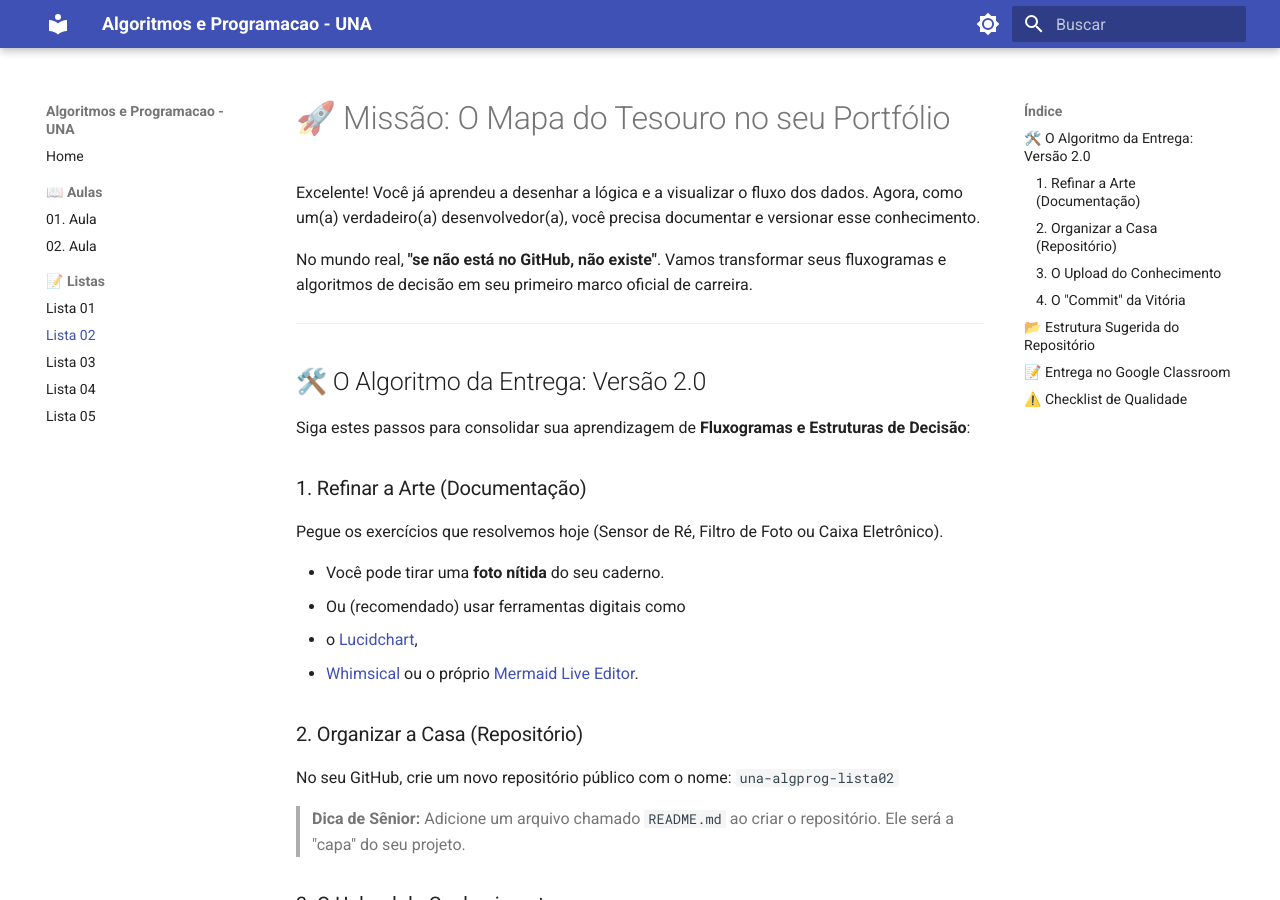
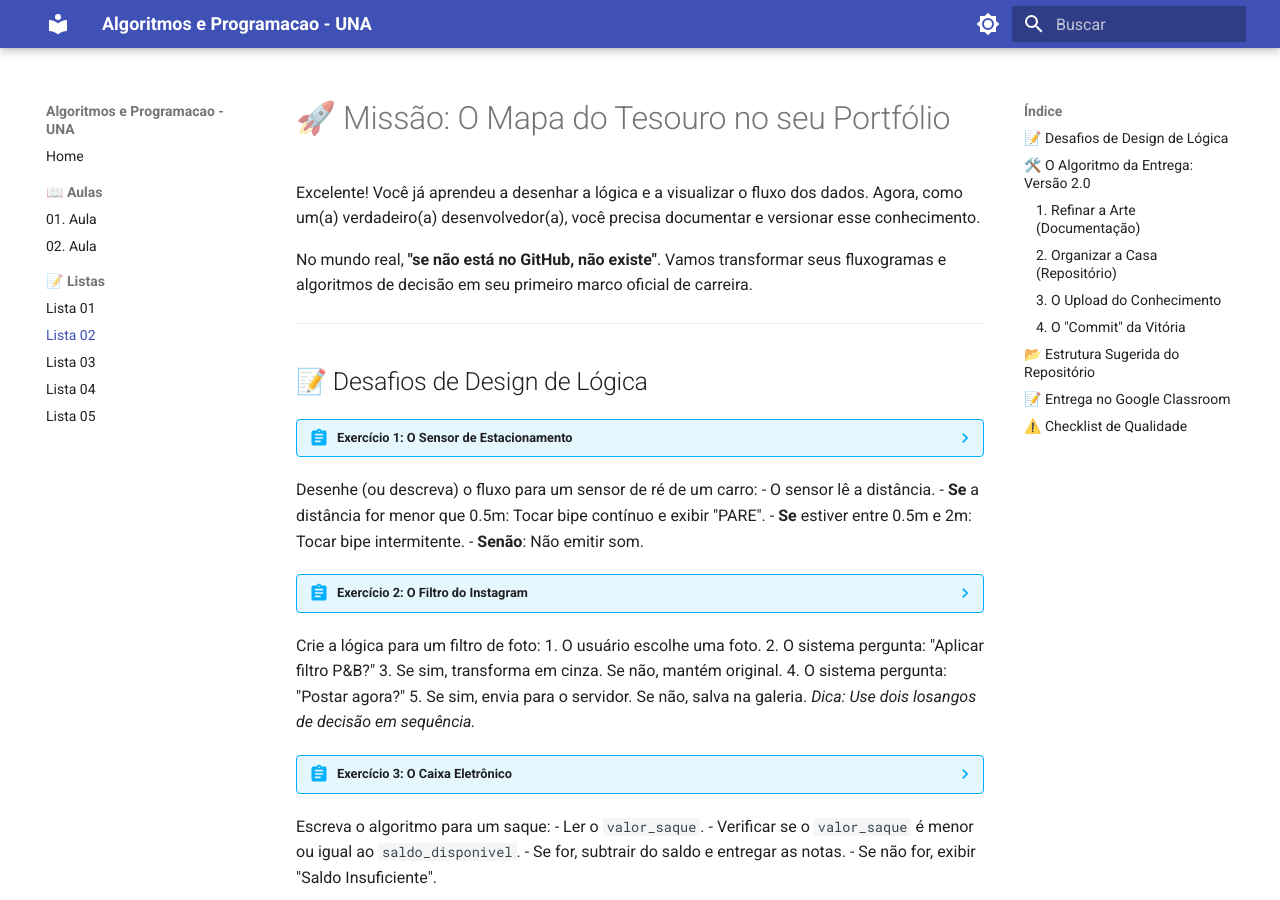
Before and after one commit to danhpaiva/una-algprog-mkdocs-202601, an MkDocs documentation site: the page built from docs/listas/02-lista.md, in a window 1280 px wide and 900 px high. Built offline with MkDocs 1.6.1 and Material for MkDocs 9.7.7, drawn with Linux system fonts in a browser that asks for light colours.

Commit message:
feat: add exercicio

```diff
--- a/docs/listas/02-lista.md
+++ b/docs/listas/02-lista.md
@@ -7,6 +7,31 @@ No mundo real, **"se não está no GitHub, não existe"**.
 Vamos transformar seus fluxogramas e algoritmos de decisão em seu primeiro marco oficial de carreira.
 
 ---
+
+## 📝 Desafios de Design de Lógica
+
+??? abstract "Exercício 1: O Sensor de Estacionamento"
+Desenhe (ou descreva) o fluxo para um sensor de ré de um carro:
+- O sensor lê a distância.
+- **Se** a distância for menor que 0.5m: Tocar bipe contínuo e exibir "PARE".
+- **Se** estiver entre 0.5m e 2m: Tocar bipe intermitente.
+- **Senão**: Não emitir som.
+
+??? abstract "Exercício 2: O Filtro do Instagram"
+Crie a lógica para um filtro de foto:
+1. O usuário escolhe uma foto.
+2. O sistema pergunta: "Aplicar filtro P&B?"
+3. Se sim, transforma em cinza. Se não, mantém original.
+4. O sistema pergunta: "Postar agora?"
+5. Se sim, envia para o servidor. Se não, salva na galeria.
+*Dica: Use dois losangos de decisão em sequência.*
+
+??? abstract "Exercício 3: O Caixa Eletrônico"
+Escreva o algoritmo para um saque:
+- Ler o `valor_saque`.
+- Verificar se o `valor_saque` é menor ou igual ao `saldo_disponivel`.
+- Se for, subtrair do saldo e entregar as notas.
+- Se não for, exibir "Saldo Insuficiente".
 
 ## 🛠️ O Algoritmo da Entrega: Versão 2.0
 
```
